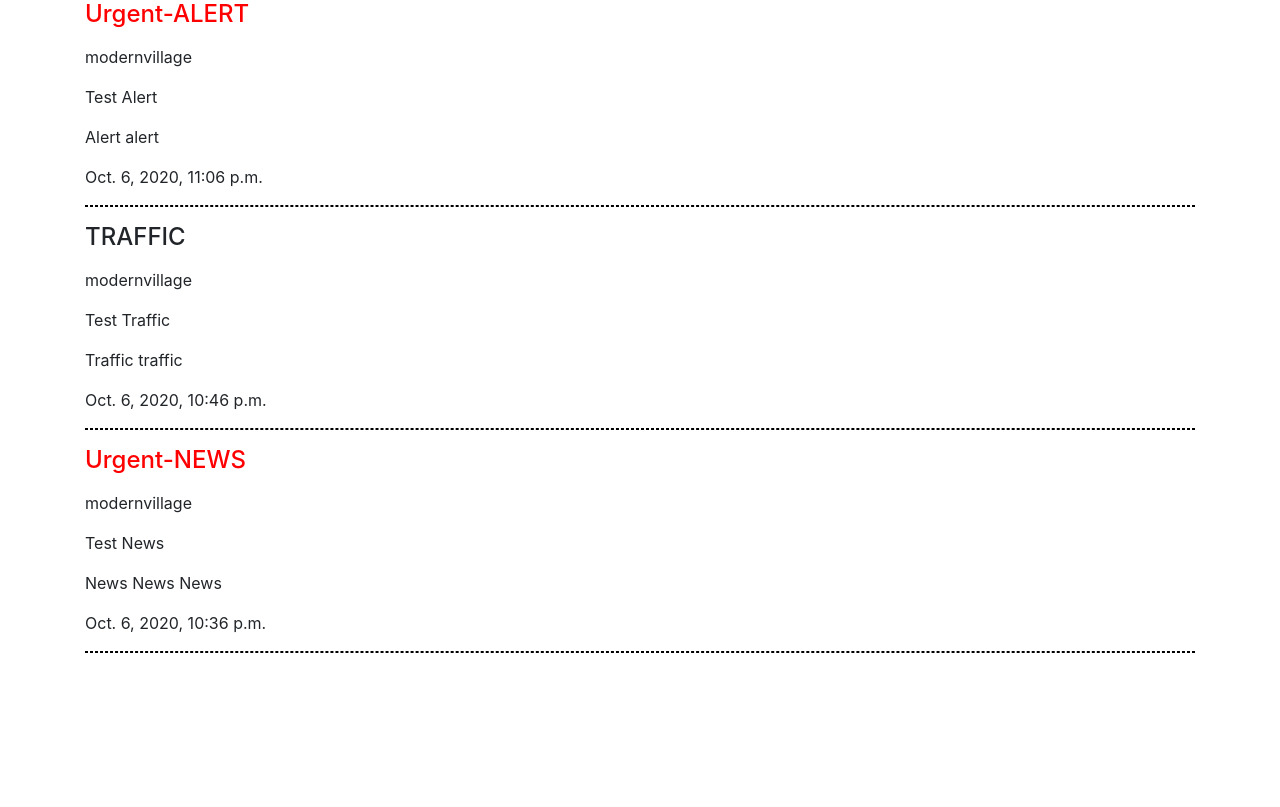
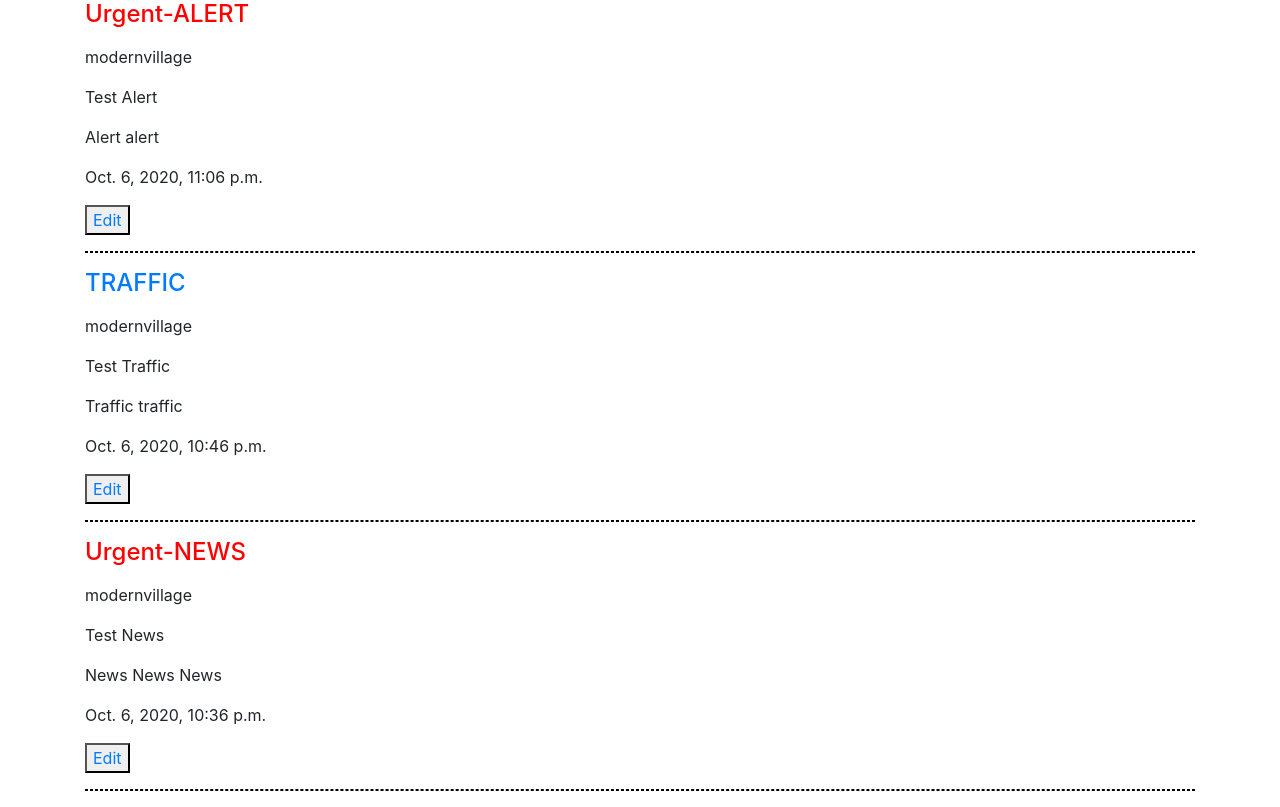
Before and after one commit to SlikNik/modern_village, a Django app: page / in a window 1280 px wide. Shown: the part 216-1023 px from the top of the page. Before the commit the page ends 869 px from the top, so only its background shows below. Run offline with Django 3.2, Linux system fonts and the light colour scheme; data comes from the database, SQL or seed files in the repository; some libraries are stand-ins or nearby versions.

Commit message:
Edit Notice working

```diff
--- a/notices/views.py
+++ b/notices/views.py
@@ -50,7 +50,7 @@ def notice_edit(request, id):
             current_notice.price = new_notice['price']
             current_notice.is_urgent = new_notice['is_urgent']
             current_notice.save()
-        return HttpResponseRedirect(reverse('noticedetials', args=[current_notice.id]))
-    form = AddTicketForm(initial={'title' : current_notice.title, 'body': current_notice.body,
+        return HttpResponseRedirect(reverse('noticedetails', args=[current_notice.id]))
+    form = AddNoticeForm(initial={'title' : current_notice.title, 'body': current_notice.body,
                          'price': current_notice.price, 'type_of': current_notice.type_of, 'is_urgent': current_notice.is_urgent})
     return render(request, 'generic_form.html', {'form': form})
--- a/templates/index.html
+++ b/templates/index.html
@@ -8,9 +8,9 @@
     {% for notice in data %}
         <p>
             {% if notice.is_urgent %}
-                <h4 style="color: red;">Urgent-{{notice.type_of}}</h4>
+                <h4><a href="/notice/{{notice.id}}/" style="color: red;">Urgent-{{notice.type_of}}</a></h4>
             {% else %}
-               <h4>{{notice.type_of}}</h4>
+               <h4><a href="/notice/{{notice.id}}/">{{notice.type_of}}</a></h4>
             {% endif %}
         </p>
         <p>
@@ -25,6 +25,7 @@
         <p>
          {{notice.post_date}}
         </p>
+        <button><a href="/notice/{{notice.id}}/edit/">Edit</a></button>
         <hr style='border: 1px dashed black;'/>
     {% endfor %}
 </div>
@@ -49,6 +50,7 @@
         <p>
          {{notice.post_date}}
         </p>
+        <button><a href="/notice/{{notice.id}}/edit/">Edit</a></button>
         <hr style='border: 1px dashed black;'/>
     {% endfor %}
 </div>
@@ -73,6 +75,7 @@
         <p>
          {{notice.post_date}}
         </p>
+        <button><a href="/notice/{{notice.id}}/edit/">Edit</a></button>
         <hr style='border: 1px dashed black;'/>
     {% endfor %}
 </div>
--- a/templates/notice_detail.html
+++ b/templates/notice_detail.html
@@ -19,4 +19,5 @@
 <p>
  {{notice.post_date}}
 </p>
+<button><a href="/notice/{{notice.id}}/edit/">Edit</a></button>
 {% endblock %}
```
